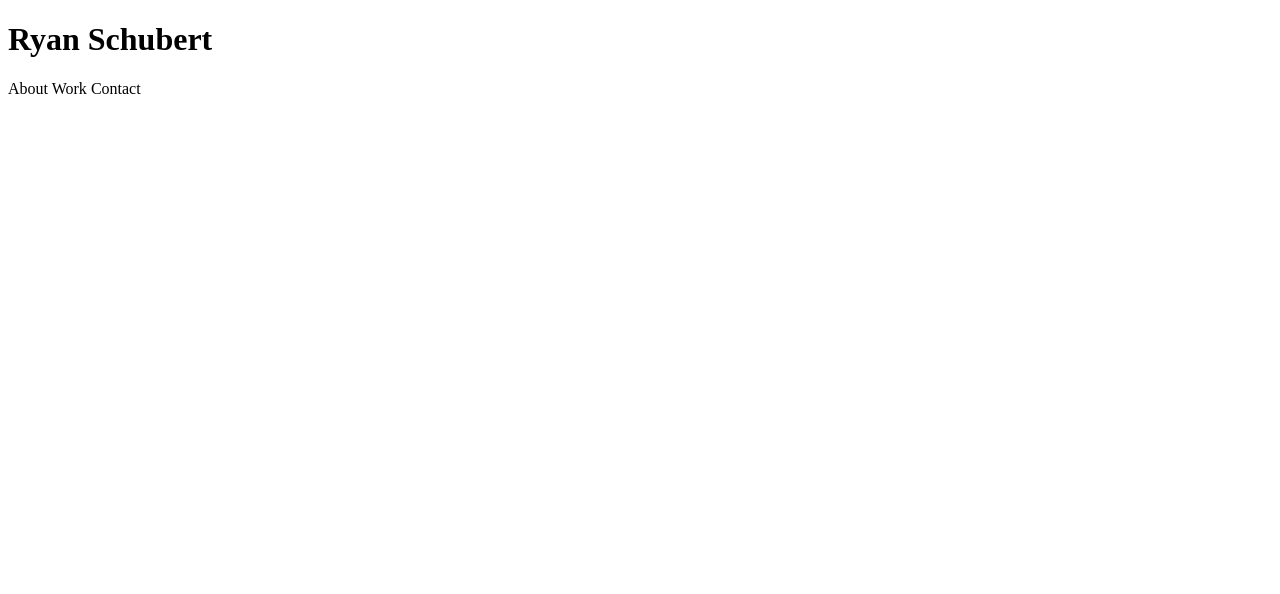
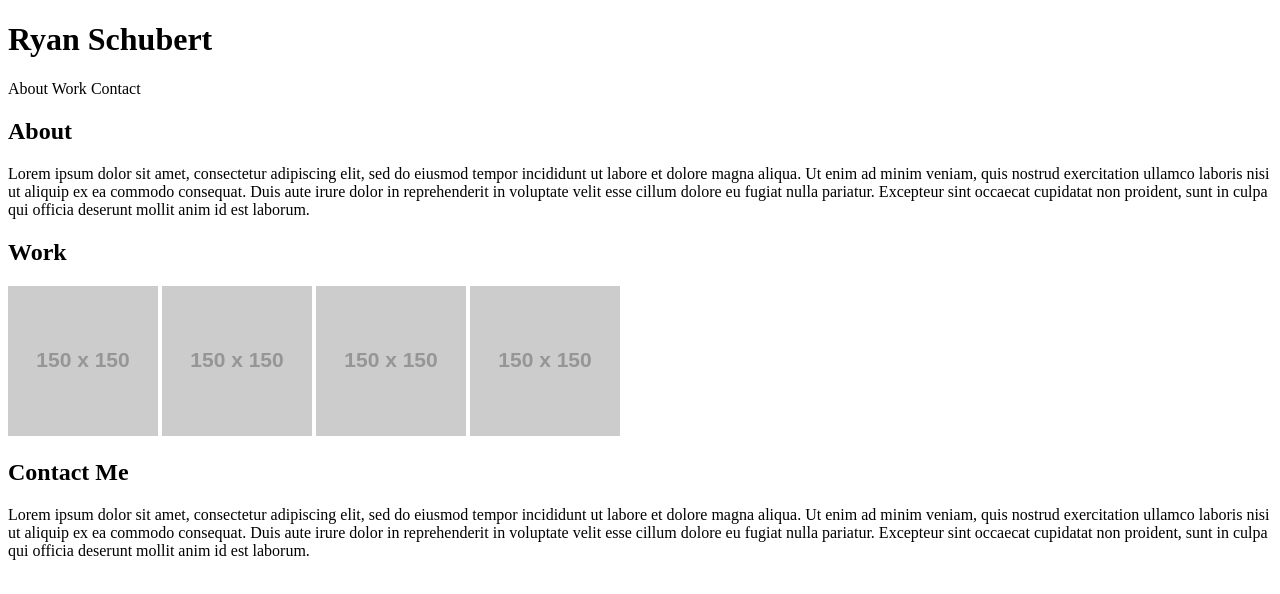
Before and after one commit to RyanSchu/02_Module_Portfolio, a plain HTML site: page index.html in a window 1280 px wide. Drawn offline with Linux system fonts and the light colour scheme; placeholder pictures from the web are drawn by us.

Commit message:
added placeholder content

```diff
--- a/index.html
+++ b/index.html
@@ -21,30 +21,33 @@
         <section> <!--about section-->
             <div>
                 <h2>
-
+                    About
                 </h2>
                 <p>
-
+                    Lorem ipsum dolor sit amet, consectetur adipiscing elit, sed do eiusmod tempor incididunt ut labore et dolore magna aliqua. Ut enim ad minim veniam, quis nostrud exercitation ullamco laboris nisi ut aliquip ex ea commodo consequat. Duis aute irure dolor in reprehenderit in voluptate velit esse cillum dolore eu fugiat nulla pariatur. Excepteur sint occaecat cupidatat non proident, sunt in culpa qui officia deserunt mollit anim id est laborum.
                 </p>
             </div>
         </section>
         <section> <!--work section-->
             <div>
                 <h2>
-
+                    Work
                 </h2>
                 <p>
-
+                    <img src="https://via.placeholder.com/150" alt="placeholder text">
+                    <img src="https://via.placeholder.com/150" alt="placeholder text">
+                    <img src="https://via.placeholder.com/150" alt="placeholder text">
+                    <img src="https://via.placeholder.com/150" alt="placeholder text">
                 </p>
             </div>
         </section>
         <section> <!--contact section-->
             <div>
                 <h2>
-
+                    Contact Me
                 </h2>
                 <p>
-
+                    Lorem ipsum dolor sit amet, consectetur adipiscing elit, sed do eiusmod tempor incididunt ut labore et dolore magna aliqua. Ut enim ad minim veniam, quis nostrud exercitation ullamco laboris nisi ut aliquip ex ea commodo consequat. Duis aute irure dolor in reprehenderit in voluptate velit esse cillum dolore eu fugiat nulla pariatur. Excepteur sint occaecat cupidatat non proident, sunt in culpa qui officia deserunt mollit anim id est laborum.
                 </p>
             </div>
         </section>
```
